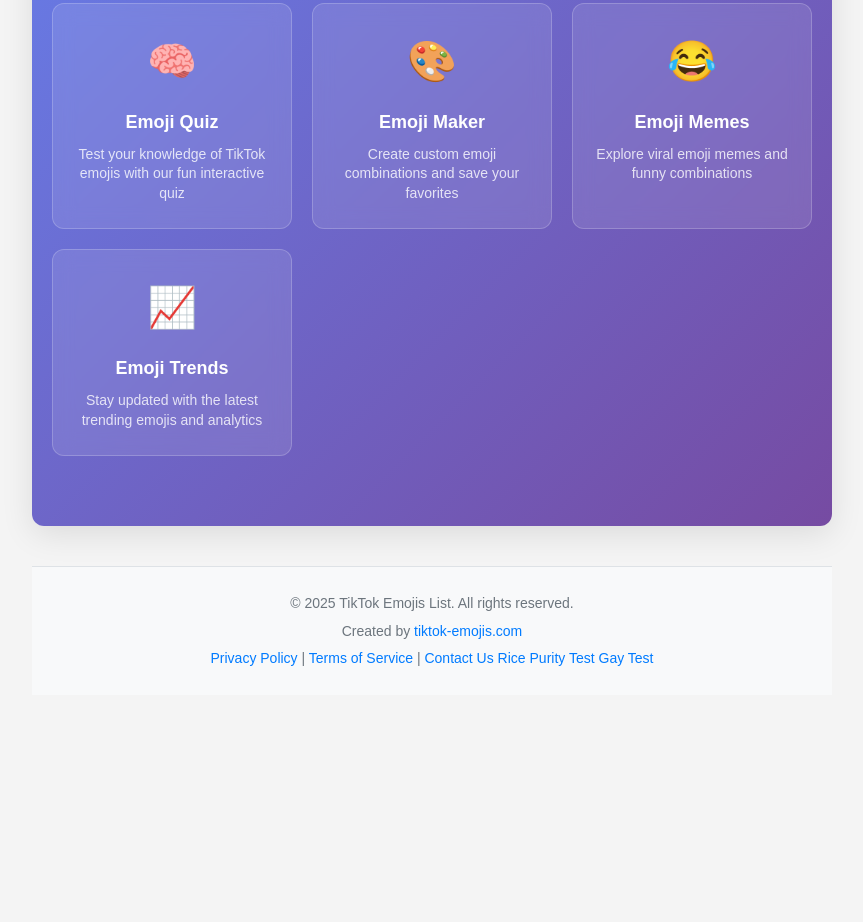
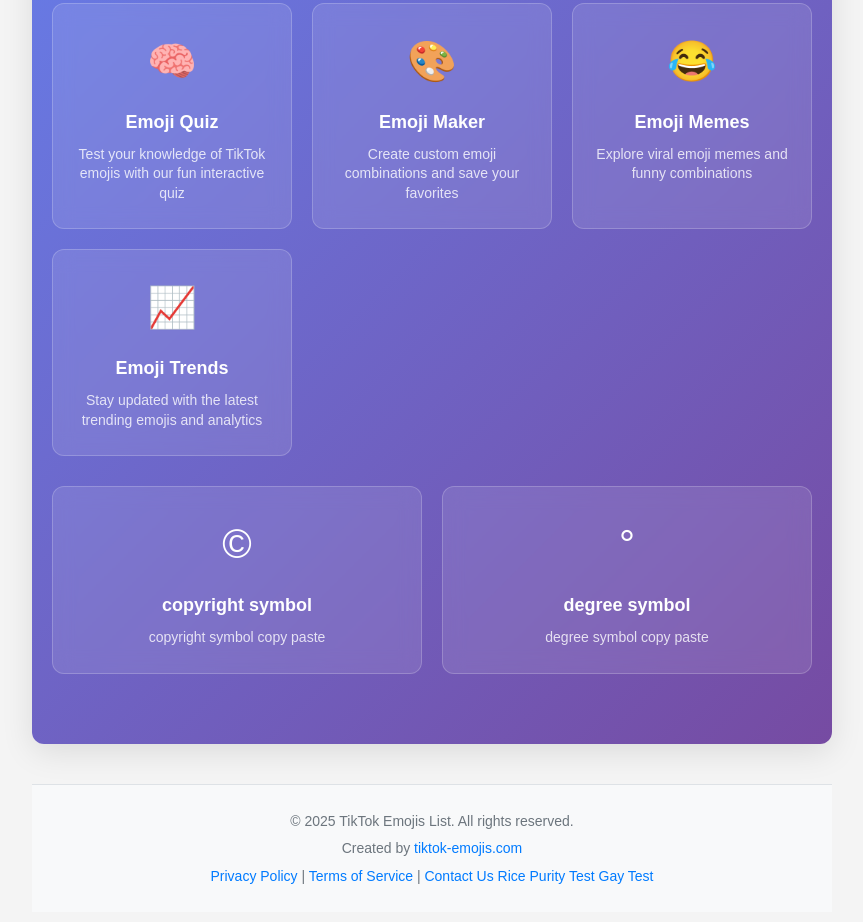
Before and after one commit to yangjuzi/tiktok-emojis, a plain HTML site: page index.html in a window 1280 px wide. Shown: the part 4446-5368 px from the top of the page, without its empty margins (208-1071 px from the left). Before the commit the page ends 5161 px from the top, so only its background shows below. Drawn offline with Linux system fonts and the light colour scheme.

Commit message:
add href

```diff
--- a/index.html
+++ b/index.html
@@ -529,6 +529,21 @@
         <div class="tool-description">Stay updated with the latest trending emojis and analytics</div>
       </a>
     </div>
+    <div class="tools-grid">
+      <a href="https://copyrightsymbol.app" class="tool-card">
+        <span class="tool-icon">© </span>
+        <div class="tool-title">copyright symbol</div>
+        <div class="tool-description">copyright symbol copy paste</div>
+      </a>
+
+      <a href="https://degreesymbol.app/" class="tool-card">
+        <span class="tool-icon">°</span>
+        <div class="tool-title">degree symbol</div>
+        <div class="tool-description">degree symbol copy paste</div>
+      </a>
+
+
+    </div>
   </div>
 
   <script>
```
